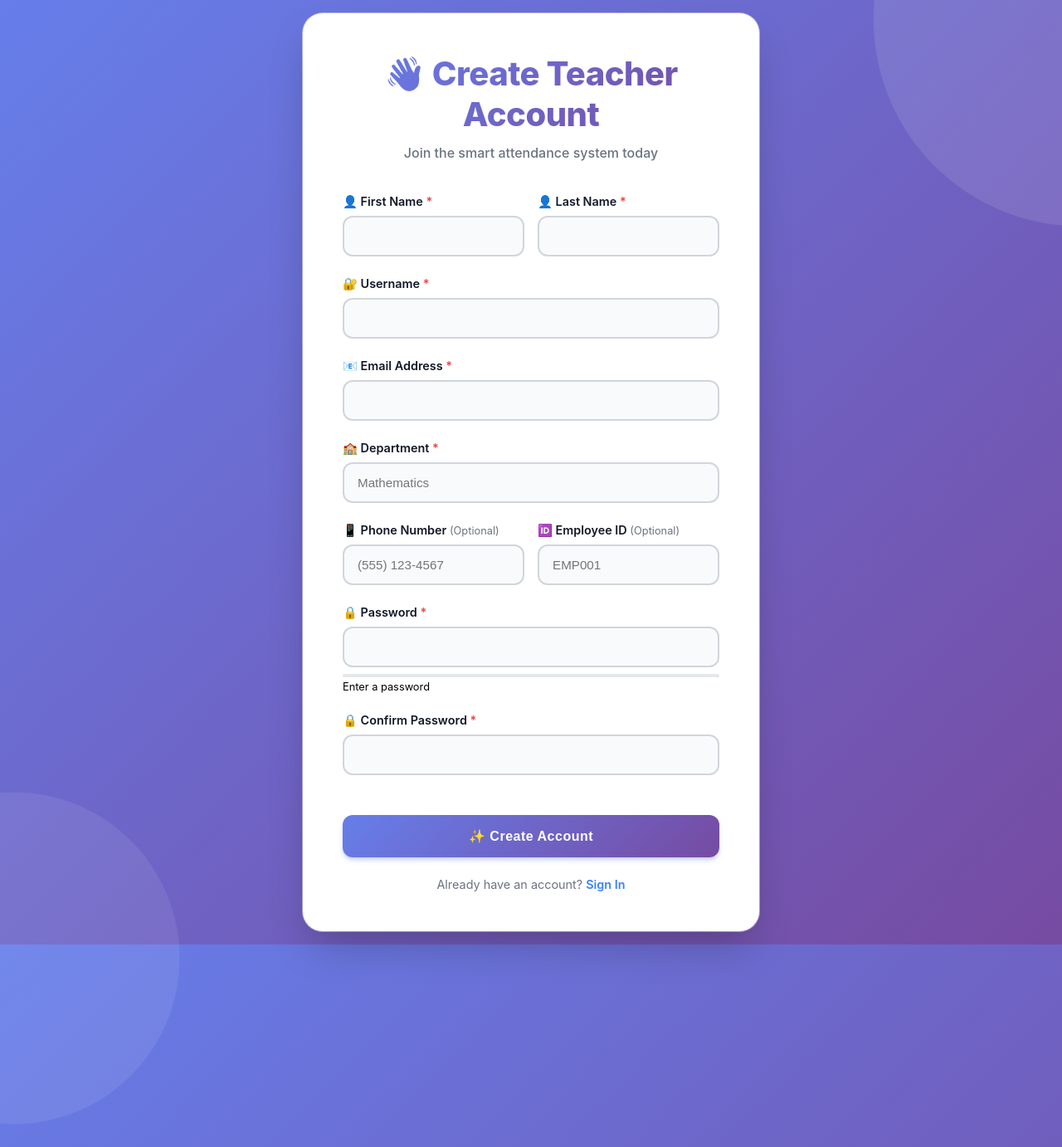
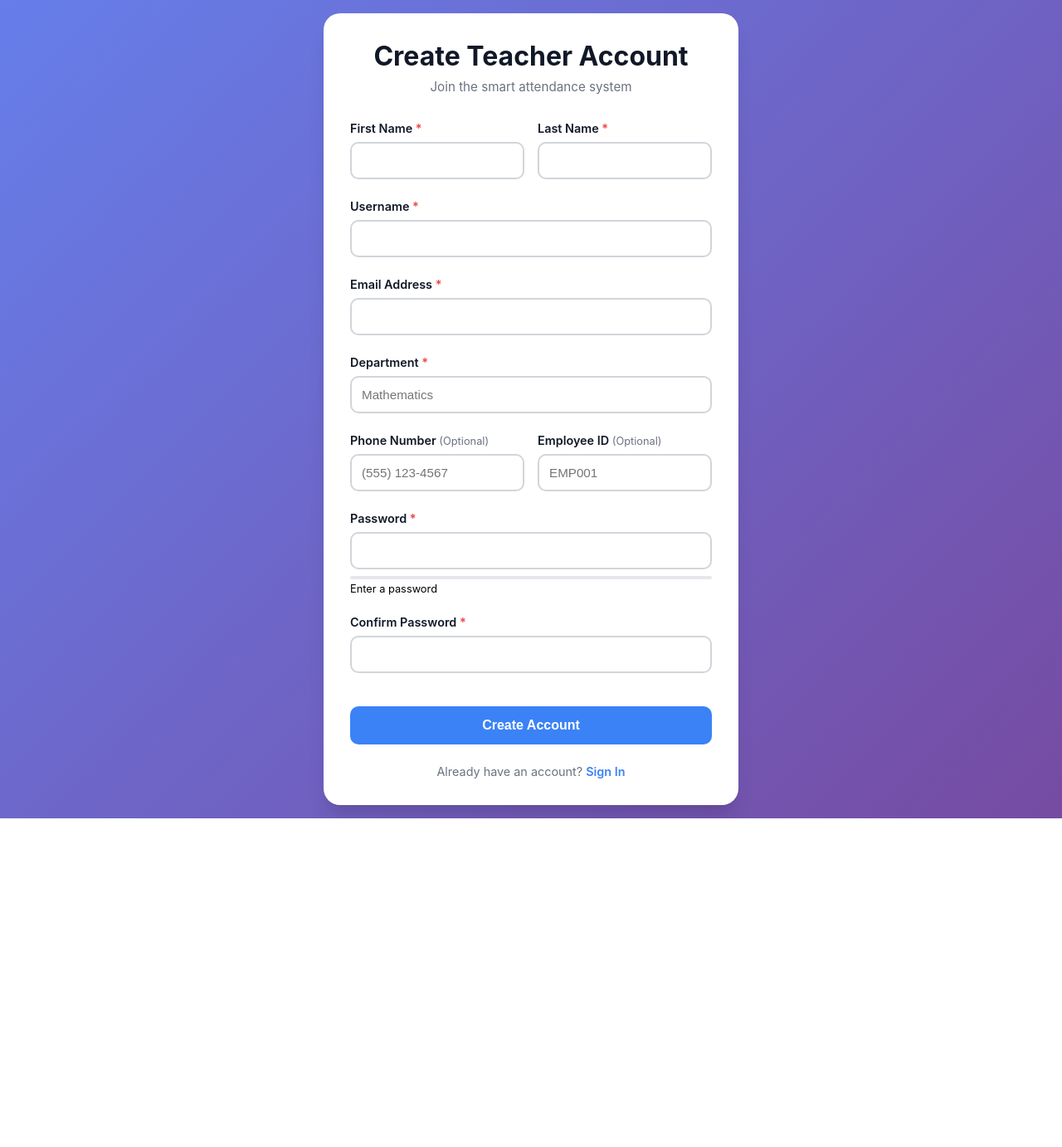
Before and after one commit to davidolun/AI-facial-recognition-attendance-system, a Django app: page /signup/ in a window 1280 px wide; the page is wider, and only the part inside the window is pictured. Shown: that part at 83% size. After the commit the page ends 986 px from the top of that part, so only its background shows below. Run offline with Django 5.2, Linux system fonts and the light colour scheme.

Commit message:
reverted sugh up

```diff
--- a/templates/auth/signup.html
+++ b/templates/auth/signup.html
@@ -35,77 +35,32 @@
             align-items: center;
             justify-content: center;
             padding: 1rem;
-            position: relative;
-            overflow: hidden;
-        }
-
-        body::before {
-            content: '';
-            position: absolute;
-            width: 500px;
-            height: 500px;
-            background: rgba(255, 255, 255, 0.1);
-            border-radius: 50%;
-            top: -250px;
-            right: -250px;
-            animation: float 20s ease-in-out infinite;
-        }
-
-        body::after {
-            content: '';
-            position: absolute;
-            width: 400px;
-            height: 400px;
-            background: rgba(255, 255, 255, 0.08);
-            border-radius: 50%;
-            bottom: -200px;
-            left: -200px;
-            animation: float 25s ease-in-out infinite reverse;
-        }
-
-        @keyframes float {
-            0%, 100% { transform: translate(0, 0) rotate(0deg); }
-            50% { transform: translate(30px, 30px) rotate(180deg); }
         }
 
         .auth-container {
             background: white;
-            padding: 3rem;
-            border-radius: 24px;
-            box-shadow: 0 25px 50px -12px rgba(0, 0, 0, 0.25), 0 0 0 1px rgba(255, 255, 255, 0.5);
+            padding: 2rem;
+            border-radius: 20px;
+            box-shadow: 0 20px 25px -5px rgba(0, 0, 0, 0.1), 0 10px 10px -5px rgba(0, 0, 0, 0.04);
             width: 100%;
-            max-width: 550px;
-            position: relative;
-            z-index: 1;
-            backdrop-filter: blur(10px);
+            max-width: 500px;
         }
 
         .auth-header {
             text-align: center;
-            margin-bottom: 2.5rem;
+            margin-bottom: 2rem;
         }
 
         .auth-header h1 {
-            background: linear-gradient(135deg, #667eea 0%, #764ba2 100%);
-            -webkit-background-clip: text;
-            -webkit-text-fill-color: transparent;
-            background-clip: text;
-            font-size: 2.5rem;
-            font-weight: 800;
-            margin-bottom: 0.75rem;
-            letter-spacing: -0.5px;
+            color: var(--dark);
+            font-size: 2rem;
+            font-weight: 700;
+            margin-bottom: 0.5rem;
         }
 
         .auth-header p {
             color: var(--gray);
-            font-size: 1rem;
-            font-weight: 500;
-        }
-
-        .form-icon {
-            display: inline-block;
-            margin-right: 0.5rem;
-            font-size: 1.2rem;
+            font-size: 0.95rem;
         }
 
         .form-group {
@@ -128,26 +83,18 @@
 
         input[type="text"], input[type="email"], input[type="password"], select {
             width: 100%;
-            padding: 0.875rem 1rem;
+            padding: 0.75rem;
             border: 2px solid var(--border);
-            border-radius: 12px;
+            border-radius: 10px;
             font-size: 0.95rem;
-            transition: all 0.3s ease;
-            background: #f9fafb;
-            color: var(--dark);
-        }
-
-        input:hover {
-            border-color: #9ca3af;
+            transition: all 0.2s ease;
             background: white;
         }
 
         input:focus, select:focus {
             outline: none;
             border-color: var(--primary);
-            box-shadow: 0 0 0 4px rgba(59, 130, 246, 0.1);
-            background: white;
-            transform: translateY(-1px);
+            box-shadow: 0 0 0 3px rgba(59, 130, 246, 0.1);
         }
 
         .required {
@@ -162,27 +109,21 @@
 
         .submit-btn {
             width: 100%;
-            padding: 1rem;
-            background: linear-gradient(135deg, #667eea 0%, #764ba2 100%);
+            padding: 0.875rem;
+            background: var(--primary);
             color: white;
             border: none;
-            border-radius: 12px;
+            border-radius: 10px;
             font-size: 1rem;
             font-weight: 600;
             cursor: pointer;
-            transition: all 0.3s ease;
-            margin-top: 1.5rem;
-            box-shadow: 0 4px 6px -1px rgba(102, 126, 234, 0.3), 0 2px 4px -1px rgba(102, 126, 234, 0.2);
-            letter-spacing: 0.5px;
+            transition: all 0.2s ease;
+            margin-top: 1rem;
         }
 
         .submit-btn:hover:not(:disabled) {
-            transform: translateY(-2px);
-            box-shadow: 0 10px 15px -3px rgba(102, 126, 234, 0.4), 0 4px 6px -2px rgba(102, 126, 234, 0.3);
-        }
-
-        .submit-btn:active:not(:disabled) {
-            transform: translateY(0);
+            background: var(--primary-dark);
+            transform: translateY(-1px);
         }
 
         .submit-btn:disabled {
@@ -300,8 +241,8 @@
 <body>
     <div class="auth-container">
         <div class="auth-header">
-            <h1>👋 Create Teacher Account</h1>
-            <p>Join the smart attendance system today</p>
+            <h1>Create Teacher Account</h1>
+            <p>Join the smart attendance system</p>
         </div>
 
         <div id="alert" class="alert"></div>
@@ -309,43 +250,43 @@
         <form id="signupForm">
             <div class="form-row">
                 <div class="form-group">
-                    <label for="first_name">👤 First Name <span class="required">*</span></label>
+                    <label for="first_name">First Name <span class="required">*</span></label>
                     <input type="text" id="first_name" name="first_name" required>
                 </div>
                 <div class="form-group">
-                    <label for="last_name">👤 Last Name <span class="required">*</span></label>
+                    <label for="last_name">Last Name <span class="required">*</span></label>
                     <input type="text" id="last_name" name="last_name" required>
                 </div>
             </div>
 
             <div class="form-group">
-                <label for="username">🔐 Username <span class="required">*</span></label>
+                <label for="username">Username <span class="required">*</span></label>
                 <input type="text" id="username" name="username" required>
             </div>
 
             <div class="form-group">
-                <label for="email">📧 Email Address <span class="required">*</span></label>
+                <label for="email">Email Address <span class="required">*</span></label>
                 <input type="email" id="email" name="email" required>
             </div>
 
             <div class="form-group">
-                <label for="department">🏫 Department <span class="required">*</span></label>
+                <label for="department">Department <span class="required">*</span></label>
                 <input type="text" id="department" name="department" placeholder="Mathematics" required>
             </div>
 
             <div class="form-row">
                 <div class="form-group">
-                    <label for="phone">📱 Phone Number <span class="optional">(Optional)</span></label>
+                    <label for="phone">Phone Number <span class="optional">(Optional)</span></label>
                     <input type="text" id="phone" name="phone" placeholder="(555) 123-4567">
                 </div>
                 <div class="form-group">
-                    <label for="employee_id">🆔 Employee ID <span class="optional">(Optional)</span></label>
+                    <label for="employee_id">Employee ID <span class="optional">(Optional)</span></label>
                     <input type="text" id="employee_id" name="employee_id" placeholder="EMP001">
                 </div>
             </div>
 
             <div class="form-group">
-                <label for="password">🔒 Password <span class="required">*</span></label>
+                <label for="password">Password <span class="required">*</span></label>
                 <input type="password" id="password" name="password" required>
                 <div class="password-strength">
                     <div class="strength-bar">
@@ -356,12 +297,12 @@
             </div>
 
             <div class="form-group">
-                <label for="confirm_password">🔒 Confirm Password <span class="required">*</span></label>
+                <label for="confirm_password">Confirm Password <span class="required">*</span></label>
                 <input type="password" id="confirm_password" name="confirm_password" required>
             </div>
 
             <button type="submit" class="submit-btn">
-                <span id="btnText">✨ Create Account</span>
+                <span id="btnText">Create Account</span>
                 <div id="btnLoading" class="loading">
                     <div class="spinner"></div>
                     <span>Creating Account...</span>
--- a/templates/home.html
+++ b/templates/home.html
@@ -845,7 +845,7 @@ function captureFrame() {
         return;
     }
 
-    statusEl.textContent = '🔄 PROCESSING ATTENDANCE WITH AWS REKOGNITION... Please wait';
+    statusEl.textContent = '🔄 PROCESSING ATTENDANCE ... Please wait';
     statusEl.className = 'status processing';
     captureBtn.disabled = true;
 
```
